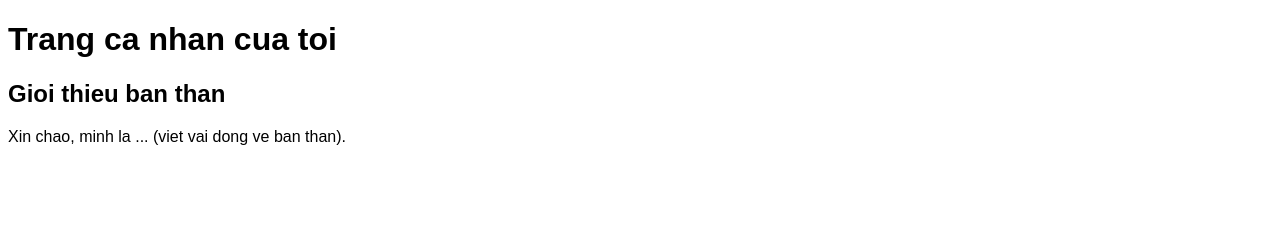
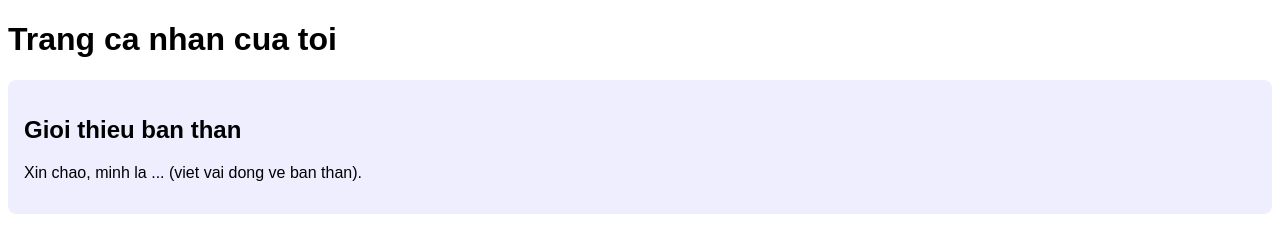
Before and after one commit to P4S1-tieupai/personal-page, a plain HTML site: page index.html in a window 1280 px wide. Drawn offline with Linux system fonts and the light colour scheme.

Commit message:
Style introduction section

```diff
--- a/style.css
+++ b/style.css
@@ -1 +1,2 @@
 body { font-family: Arial, sans-serif; }
+.intro { background: #eef; padding: 16px; border-radius: 8px; }
```
